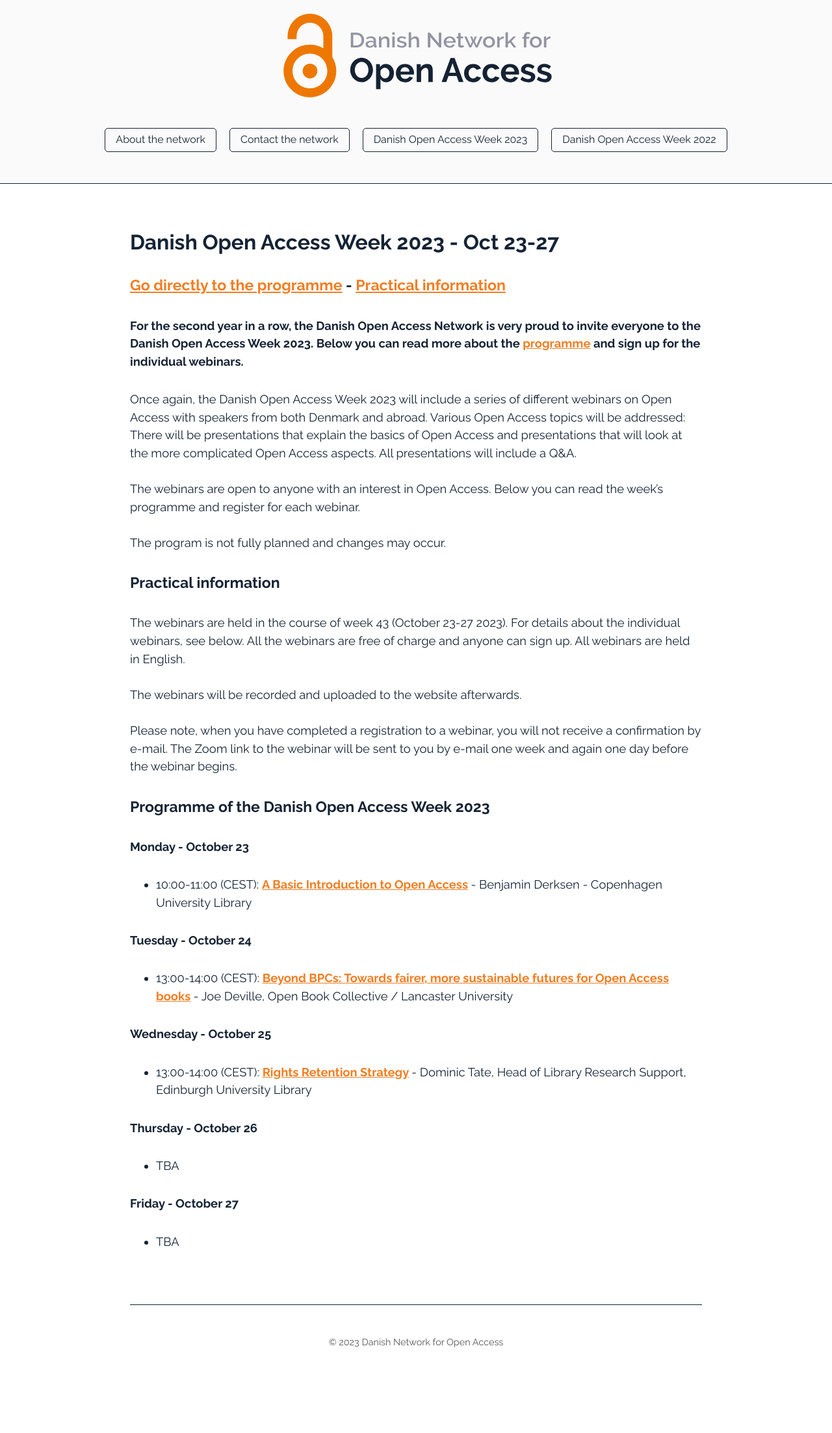
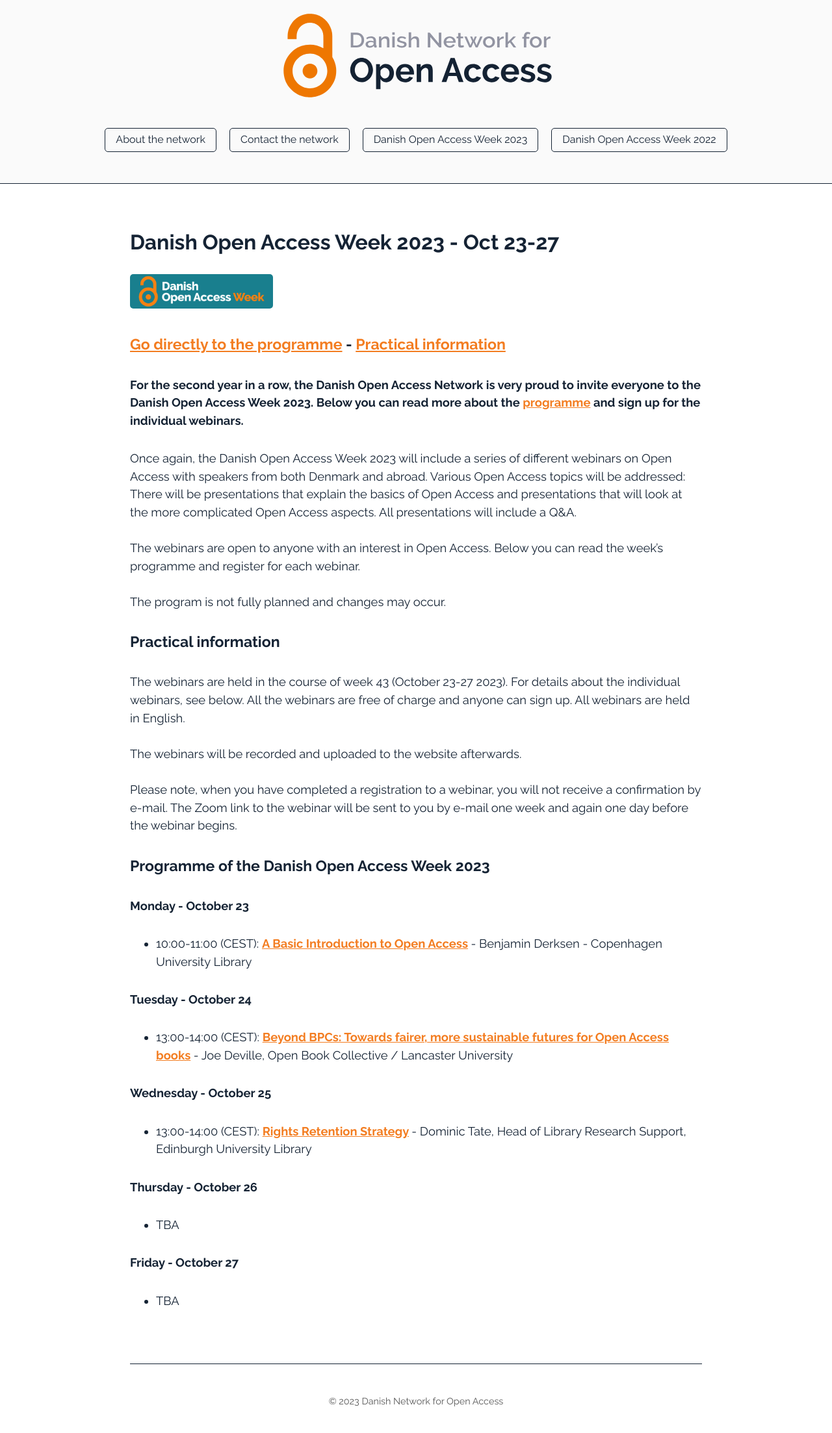
Before and after one commit to openaccess-dk/openaccess-dk.github.io, a Jekyll site: the page built from oaw23.md, in a window 1280 px wide. Shown: the whole page at 65% size. Built offline with Jekyll 4.4.1, drawn with Linux system fonts in a browser that asks for light colours; before the commit the page ends 2115 px from its top, so only the background shows below that.

Commit message:
Update oaw23.md

```diff
--- a/oaw23.md
+++ b/oaw23.md
@@ -5,6 +5,8 @@
 ---
 
 ### Danish Open Access Week 2023 - Oct 23-27
+
+<img src="/images/OA_week_cropped.jpg" alt="Open Access banner" style="height: 25%; width:25%;"/>
 
 #### [Go directly to the programme](#programme-of-the-danish-open-access-week-2023) - [Practical information](#practical-information)
 
```
